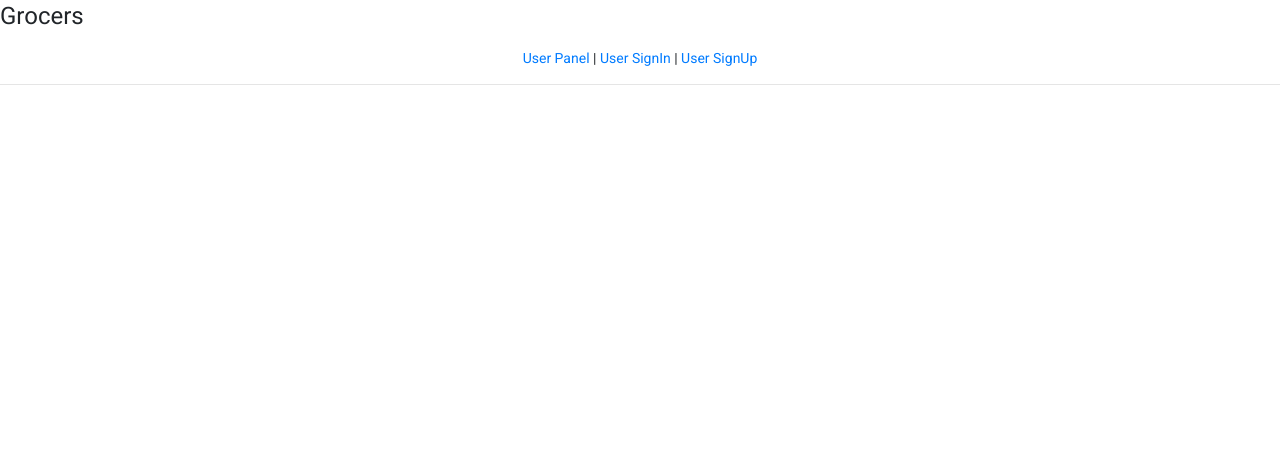
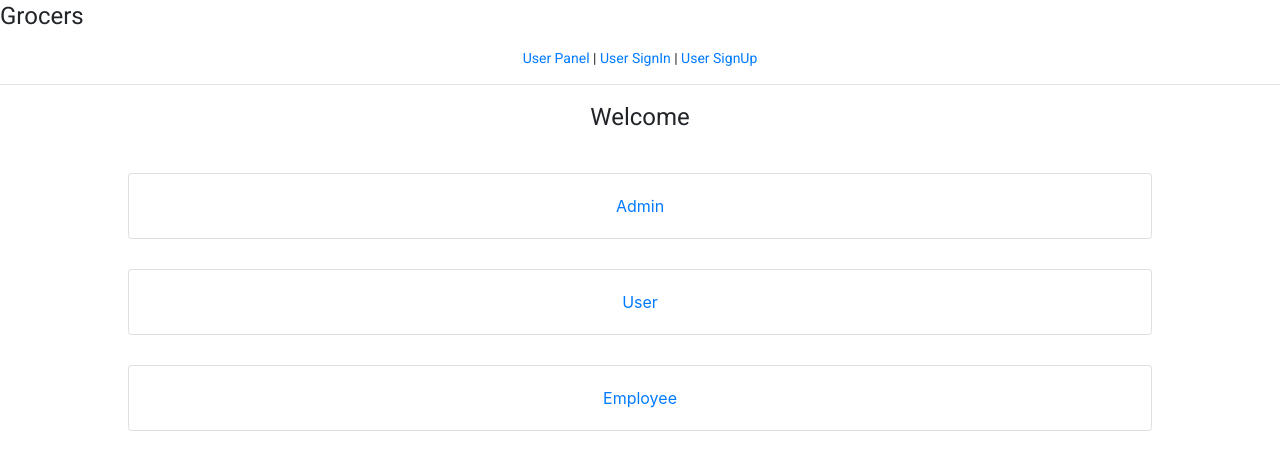
Before and after one commit to Group5July/Grocers, an Angular app in the folder Frontend/capstone/: page /home in a window 1280 px wide. Before the commit this address led to /. Shown: the top 470 px of the page. Built offline with nearby package versions, Linux system fonts and the light colour scheme.

Commit message:
main page implemented

```diff
--- a/Frontend/capstone/src/app/app-routing.module.ts
+++ b/Frontend/capstone/src/app/app-routing.module.ts
@@ -7,6 +7,7 @@ import { AdminSigninComponent } from './admin-signin/admin-signin.component';
 import { UserSigninComponent } from './user-signin/user-signin.component';
 import { UserSignupComponent } from './user-signup/user-signup.component';
 import { UserPanelComponent } from './user-panel/user-panel.component';
+import { MainComponent} from './main/main.component';
 
 
 const routes: Routes = [
@@ -18,6 +19,7 @@ const routes: Routes = [
   {path:"user-signin",component:UserSigninComponent},
   {path:"user-signup",component:UserSignupComponent},
   {path:"user-panel",component:UserPanelComponent},
+  {path:"home",component:MainComponent},
   //{path:"employeelogout",component:DashboardComponent},
   //{path:"employeeDashboard",component:EmployeeDashboardComponent},
 
--- a/Frontend/capstone/src/app/app.module.ts
+++ b/Frontend/capstone/src/app/app.module.ts
@@ -13,6 +13,7 @@ import { UserPanelComponent } from './user-panel/user-panel.component';
 import { UserSigninComponent } from './user-signin/user-signin.component';
 import { UserSignupComponent } from './user-signup/user-signup.component';
 import { BrowserAnimationsModule } from '@angular/platform-browser/animations';
+import { MainComponent } from './main/main.component';
 
 @NgModule({
   declarations: [
@@ -23,7 +24,8 @@ import { BrowserAnimationsModule } from '@angular/platform-browser/animations';
     AdminDashboardComponent,
     UserPanelComponent,
     UserSigninComponent,
-    UserSignupComponent
+    UserSignupComponent,
+    MainComponent
   ],
   imports: [
     BrowserModule,
--- /dev/null
+++ b/Frontend/capstone/src/app/main/main.component.html
@@ -0,0 +1,39 @@
+<!doctype html>
+<html lang="en">
+  <head>
+    <!-- Required meta tags -->
+    <meta charset="utf-8">
+    <meta name="viewport" content="width=device-width, initial-scale=1, shrink-to-fit=no">
+
+    <!-- Bootstrap CSS -->
+    <link rel="stylesheet" href="https://stackpath.bootstrapcdn.com/bootstrap/4.3.1/css/bootstrap.min.css" integrity="sha384-ggOyR0iXCbMQv3Xipma34MD+dH/1fQ784/j6cY/iJTQUOhcWr7x9JvoRxT2MZw1T" crossorigin="anonymous">
+
+    <title>Hello, world!</title>
+  </head>
+  <body>
+    <!-- Optional JavaScript -->
+    <!-- jQuery first, then Popper.js, then Bootstrap JS -->
+    <script src="https://code.jquery.com/jquery-3.3.1.slim.min.js" integrity="sha384-q8i/X+965DzO0rT7abK41JStQIAqVgRVzpbzo5smXKp4YfRvH+8abtTE1Pi6jizo" crossorigin="anonymous"></script>
+    <script src="https://cdnjs.cloudflare.com/ajax/libs/popper.js/1.14.7/umd/popper.min.js" integrity="sha384-UO2eT0CpHqdSJQ6hJty5KVphtPhzWj9WO1clHTMGa3JDZwrnQq4sF86dIHNDz0W1" crossorigin="anonymous"></script>
+    <script src="https://stackpath.bootstrapcdn.com/bootstrap/4.3.1/js/bootstrap.min.js" integrity="sha384-JjSmVgyd0p3pXB1rRibZUAYoIIy6OrQ6VrjIEaFf/nJGzIxFDsf4x0xIM+B07jRM" crossorigin="anonymous"></script>
+    <h1 class="text-center">Welcome</h1><br/>
+
+    <div class="card text-center" style="width: 64rem; margin:0 auto;">
+    	<div class="card-body">
+    		<a href="localhost:4200/admin-signin" class="card-link">Admin</a>
+  		</div>
+  	</div>
+  	<div style="margin-top:30px"></div>
+  	<div class="card text-center" style="width: 64rem; margin:0 auto;">
+  		<div class="card-body">
+    		<a href="localhost:4200/admin-signin" class="card-link">User</a>
+  		</div>
+  	</div>
+  	<div style="margin-top:30px"></div>
+  	<div class="card text-center" style="width: 64rem; margin:0 auto;">
+  		<div class="card-body">
+    		<a href="localhost:4200/admin-signin" class="card-link">Employee</a>
+  		</div>
+  	</div>
+  </body>
+</html>
--- /dev/null
+++ b/Frontend/capstone/src/app/main/main.component.ts
@@ -0,0 +1,15 @@
+import { Component, OnInit } from '@angular/core';
+
+@Component({
+  selector: 'app-main',
+  templateUrl: './main.component.html',
+  styleUrls: ['./main.component.css']
+})
+export class MainComponent implements OnInit {
+
+  constructor() { }
+
+  ngOnInit(): void {
+  }
+
+}
```
Also changed, not shown: Frontend/capstone/src/app/main/main.component.css (added), 1 other file (tests, documents, lock files or other folders).
